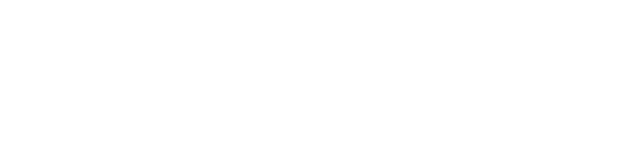
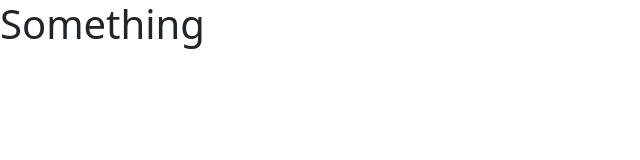
Before and after one commit to Brain-Flooder/TheCubic-website, a plain HTML site: page index.html in a window 1280 px wide. Shown: the whole page, without its empty margins (0-640 px from the left). Drawn offline with nearby package versions, Linux system fonts and the light colour scheme.

Commit message:
Done setting up :>

```diff
--- a/index.html
+++ b/index.html
@@ -3,9 +3,12 @@
     <meta charset="UTF-8">
     <meta http-equiv="X-UA-Compatible" content="IE=edge">
     <meta name="viewport" content="width=device-width, initial-scale=1.0">
-    <title>Document</title>
+    <link href="https://cdn.jsdelivr.net/npm/bootstrap@5.1.3/dist/css/bootstrap.min.css" rel="stylesheet" integrity="sha384-1BmE4kWBq78iYhFldvKuhfTAU6auU8tT94WrHftjDbrCEXSU1oBoqyl2QvZ6jIW3" crossorigin="anonymous">
+
+    <title>Huh?</title>
 </head>
 <body>
-
+    <h1>Something</h1>
+    <script src="https://cdn.jsdelivr.net/npm/bootstrap@5.1.3/dist/js/bootstrap.bundle.min.js" integrity="sha384-ka7Sk0Gln4gmtz2MlQnikT1wXgYsOg+OMhuP+IlRH9sENBO0LRn5q+8nbTov4+1p" crossorigin="anonymous"></script>
 </body>
 </html>
```
